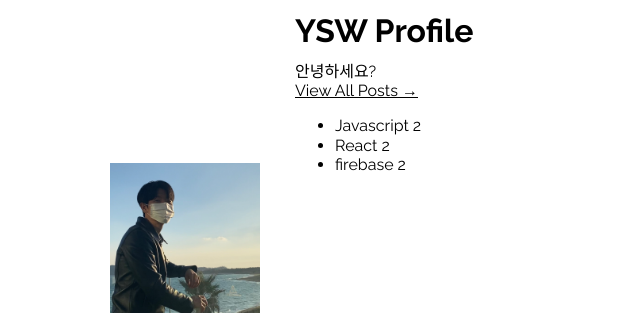
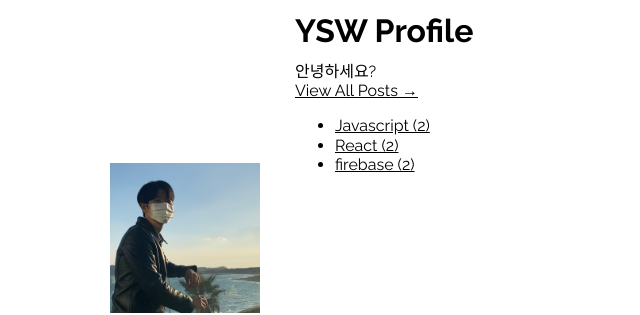
Before and after one commit to IGhost-P/profile.github.io, a Jekyll site: the page built from category/React.md, in a window 1280 px wide. Shown: the top 315 px of the page, without its empty margins (0-640 px from the left). Built offline with Jekyll 4.4.1, drawn with Linux system fonts in a browser that asks for light colours.

Commit message:
바꿔봄 일단

```diff
--- a/_layouts/category.html
+++ b/_layouts/category.html
@@ -65,7 +65,8 @@ layout: default
             <div class="col-lg-4 col-md-2">
                 <ul>
                     {% for category in site.categories %}
-                    <li>{{ category | first }} {{ category | last | size }}</li>
+                    <li><a href="/category/{{ category | first }}">{{ category | first }} ({{ category | last | size
+                            }})</a></li>
                     {% endfor %}
                 </ul>
             </div>
```
Also changed, not shown: 2 other files.
